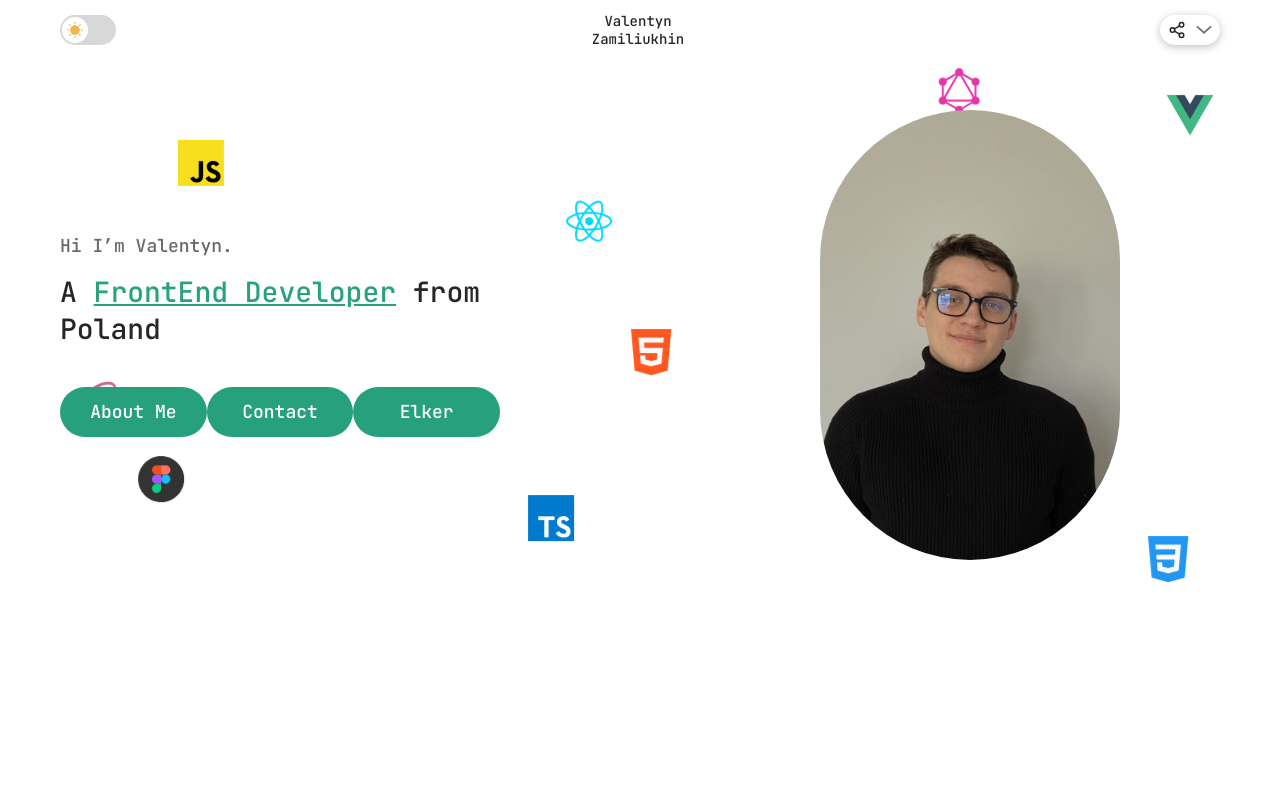
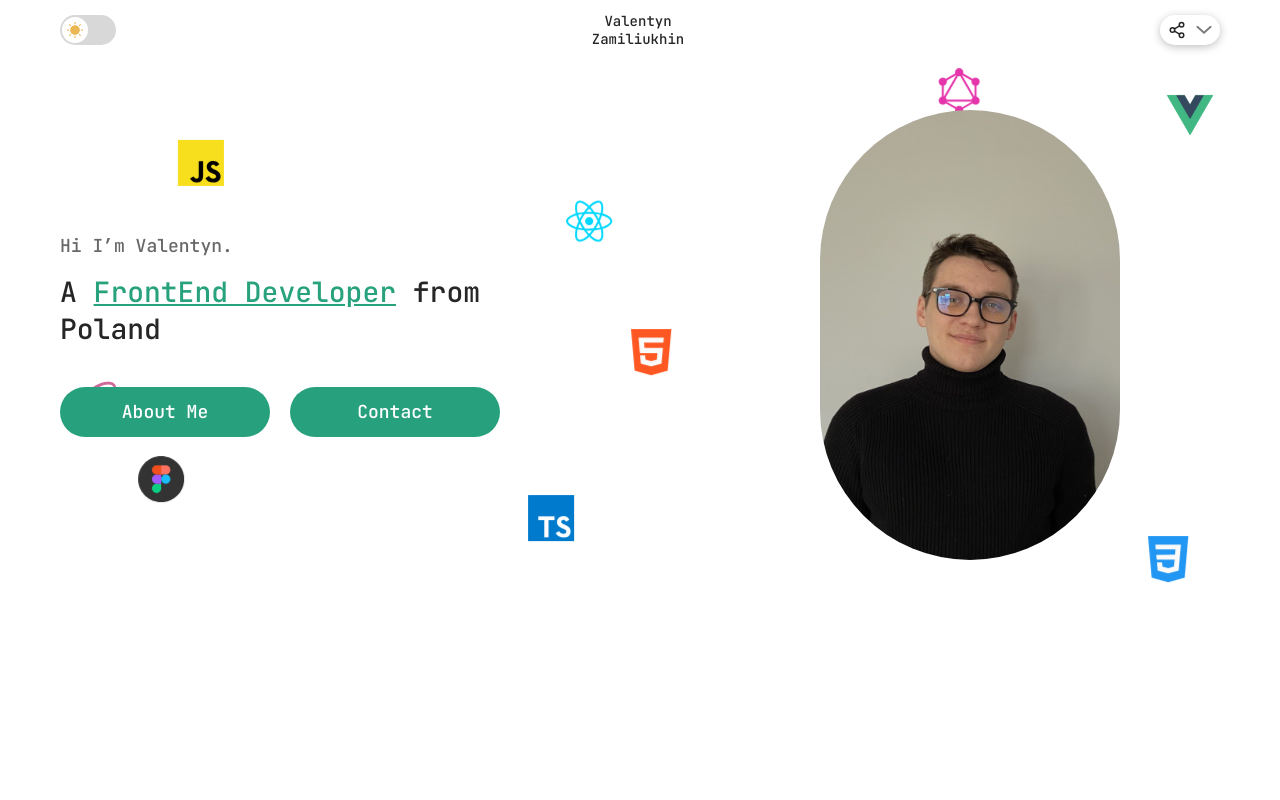
Before and after one commit to valik375/valik375.github.io, a plain HTML site: page index.html in a window 1280 px wide. Shown: the top 800 px of the page. Drawn offline with Linux system fonts and the light colour scheme.

Commit message:
Update index.html

```diff
--- a/index.html
+++ b/index.html
@@ -125,7 +125,6 @@
             <div class="banner__button-wrapper">
               <a href="#about" class="banner__about-button button">About Me</a>
               <a href="mailto:valentynzamiliukhin@gmail.com" class="banner__contact-button button">Contact</a>
-              <a href="elker://" class="banner__contact-button button">Elker</a>
             </div>
           </div>
 
```
